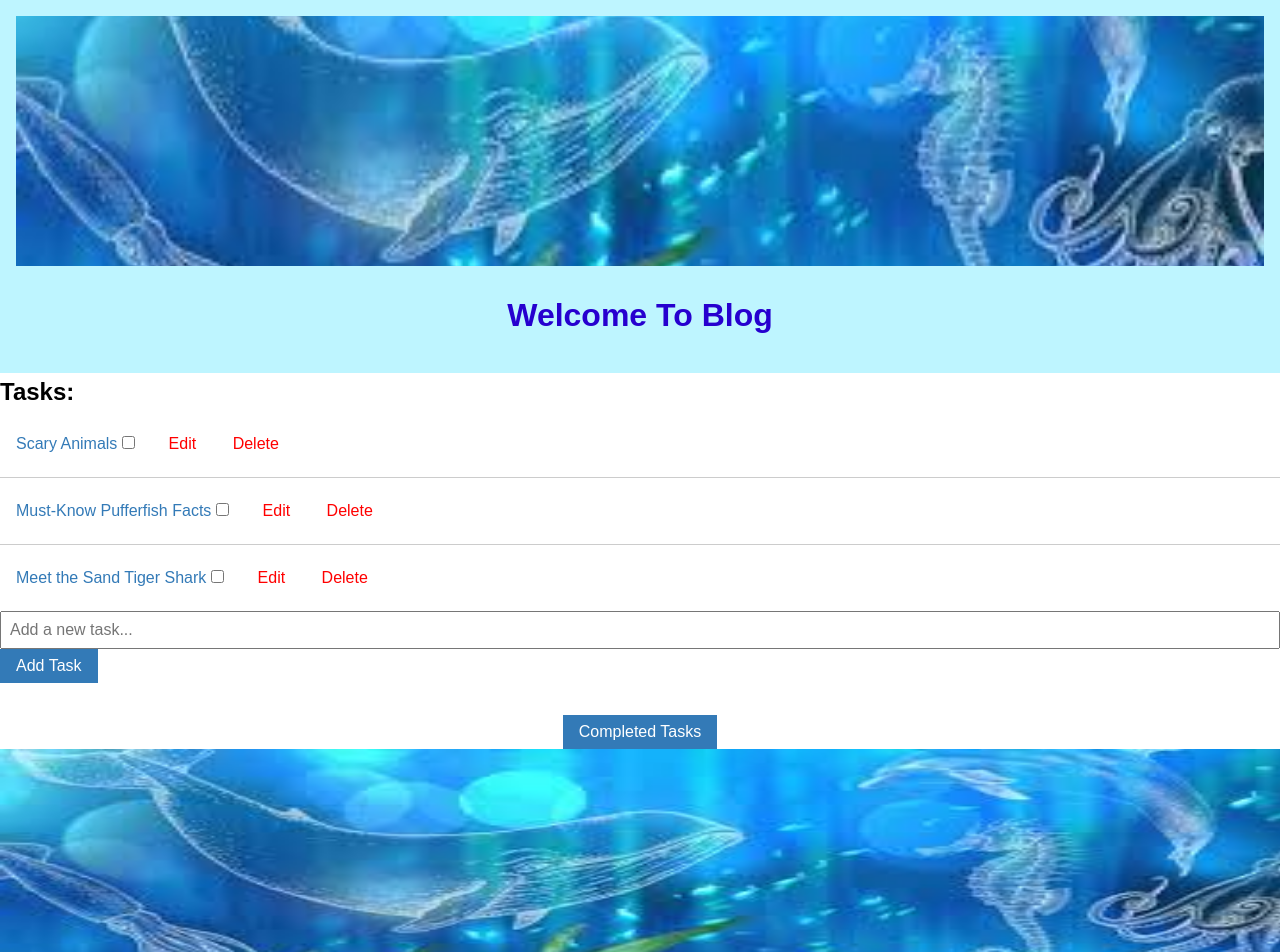
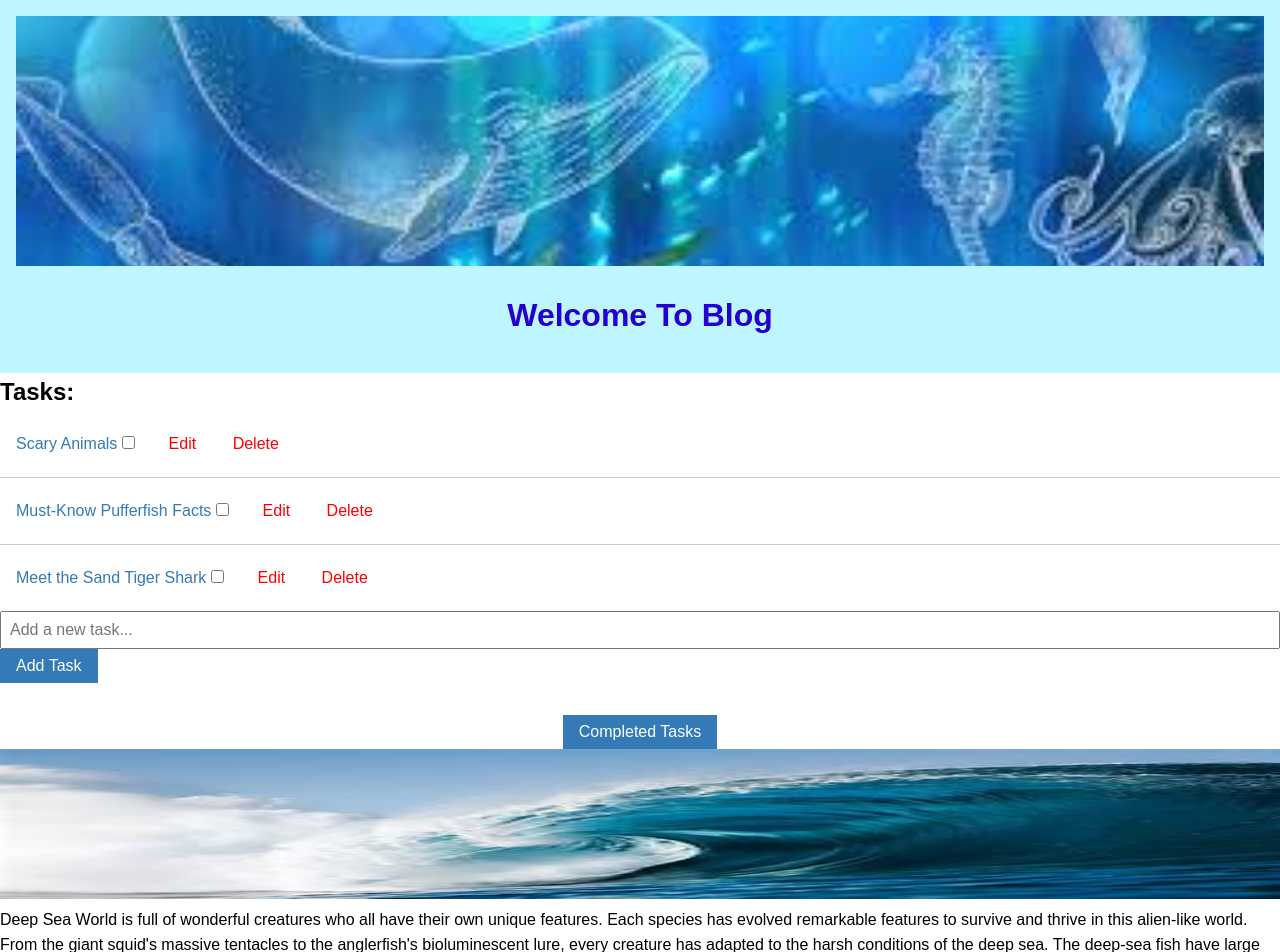
Before and after one commit to MalakSaad1/Task-Manager-To-Do-App, a React (Vite) app: page / in a window 1280 px wide. Shown: the top 952 px of the page. Built offline with nearby package versions, Linux system fonts and the light colour scheme.

Commit message:
added some codes

```diff
--- a/index.html
+++ b/index.html
@@ -10,7 +10,7 @@
       <h1>Welcome To Blog</h1> </header>
       <body> <div id="root"></div>
          <script type="module" src="/src/main.jsx"></script>
-         <img src="image/images (11).jpg" alt="Image" width="1340" height="250">
+         <img src="image/th.jpg" alt="Image" width="1340" height="150">
           <p>Deep Sea World is full of wonderful creatures who all have their own unique features.
              Each species has evolved remarkable features to survive and thrive in this alien-like world.
               From the giant squid's massive tentacles to the anglerfish's bioluminescent lure, every creature
--- a/src/index.css
+++ b/src/index.css
@@ -11,8 +11,7 @@ body {
   line-height: 1.6;
   color: #000000;
   background-color: #ffffff;
-  background-image: image-set(image-set);
-}
+ }
 
 header {
   background-color: #bef5ff;
```
Also changed, not shown: image/th.jpg (added).
